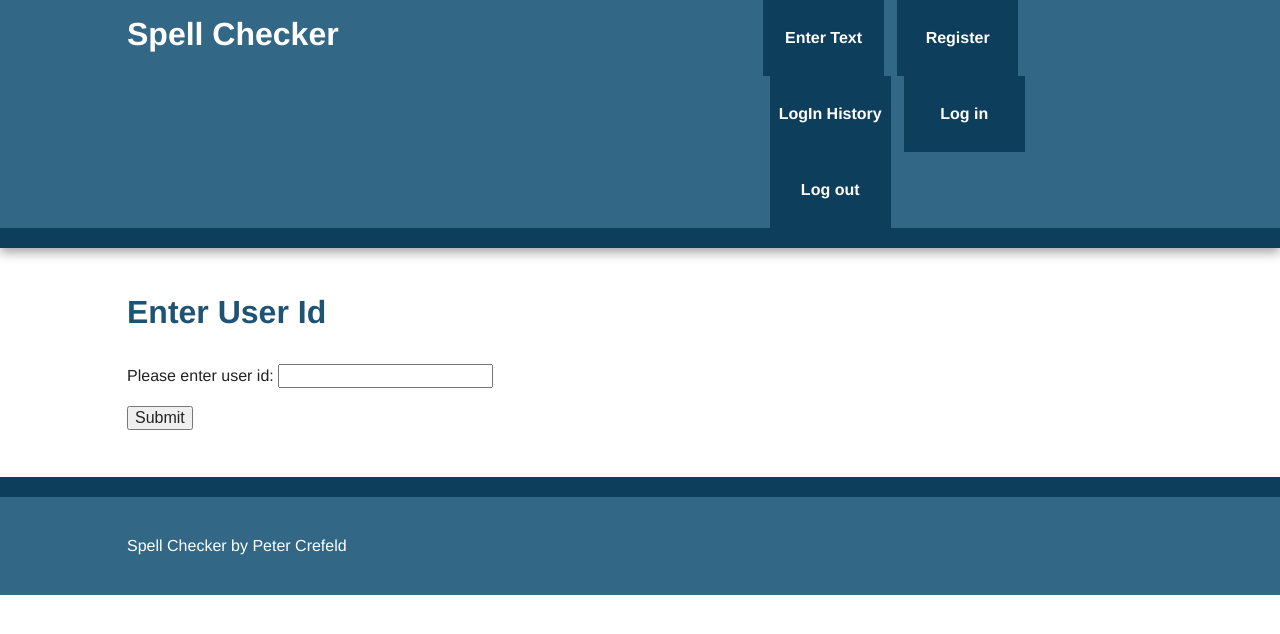
After one commit to pjc509/appsec9163-4, a Flask app: template templates/login_history.html in a window 1280 px wide. The commit adds this page. Shown: the top 634 px of the page. Run offline with Flask 2, Linux system fonts and the light colour scheme; the template is opened without the code that fills it, so the values that code supplies are empty; parts of the project's set-up code (start-up, migrations or seed data) failed here and were passed over; some libraries are stand-ins or nearby versions.

Commit message:
add history logic1

```diff
--- a/app.py
+++ b/app.py
@@ -11,10 +11,10 @@ from flask_login import current_user
 
 basedir = os.path.abspath(os.path.dirname(__file__))
 
-from .forms import LoginForm, RegisterForm, TextForm
+from .forms import LoginForm, RegisterForm, TextForm, LoginHistory
 from .models import User
 
-app = Flask(__name__)
+app = Flask(__name__, template_folder='templates')
 app.config['SECRET_KEY'] = '~t\x86\xc9\x1ew\x8bOcX\x85O\xb6\xa2\x11kL\xd1\xce\x7f\x14<y\x9e'
 app.config['SQLALCHEMY_DATABASE_URI'] = 'sqlite:///' + os.path.join(basedir, 'spellchecker.db')
 db = SQLAlchemy(app)
@@ -34,7 +34,6 @@ def load_user(userid):
 @app.route('/index')
 def index():
 	return render_template('index.html')
-
 
 @app.route("/register", methods=["GET", "POST"])
 def register():
@@ -75,6 +74,13 @@ def login():
         return render_template("login.html", form=form, result=result)
     return render_template("login.html", form=form, result=result)
 
+@app.route("/login_history", methods=["GET", "POST"])
+def login_history():
+    form = LoginHistory()
+    if request.method == "POST":
+        textout = request.form.get('userid')
+        return render_template("login_history.html", form=form, textout=textout)
+    return render_template("login_history.html", form=form)
 
 @app.route("/spell_check", methods=["GET", "POST"])
 @login_required
--- a/templates/base.html
+++ b/templates/base.html
@@ -21,7 +21,9 @@
                     <ul>
                         <li><a href="{{ url_for('spell_check') }}">Enter Text</a></li>
                         <li><a href="{{ url_for('register') }}">Register</a></li>
+                        <li><a href="{{ url_for('login_history') }}">LogIn History</a></li>
                         <li><a href="{{ url_for('login') }}">Log in</a></li>
+                        <li><a href="{{ url_for('logout') }}">Log out</a></li>
                     </ul>
                 </nav>
             </header>
--- /dev/null
+++ b/templates/login_history.html
@@ -0,0 +1,32 @@
+{% extends "base.html" %}
+
+{% block title %}
+Login History -- Enter User Id
+{%  endblock %}
+
+{% block content %}
+    <section>
+        <h1>Enter User Id</h1>
+        <form action="" method="post">
+            {{form.hidden_tag()}}
+            <article>
+                <p>
+                    Please enter user id: <input id="userid" type="text" name="userid">
+                </p>
+
+                <p>
+                    <button type="submit">Submit</button>
+                </p>
+            </article>
+        </form>
+
+       {% if textout %}
+	<h2>Entered text:</h2>
+        <p id="login"{{ textout }}></p>
+        {% endif %}
+
+    </section>
+{% endblock %}
+
+{% block sidebar %}
+{% endblock %}
```
Also changed, not shown: forms.py (+10 -0 lines).
